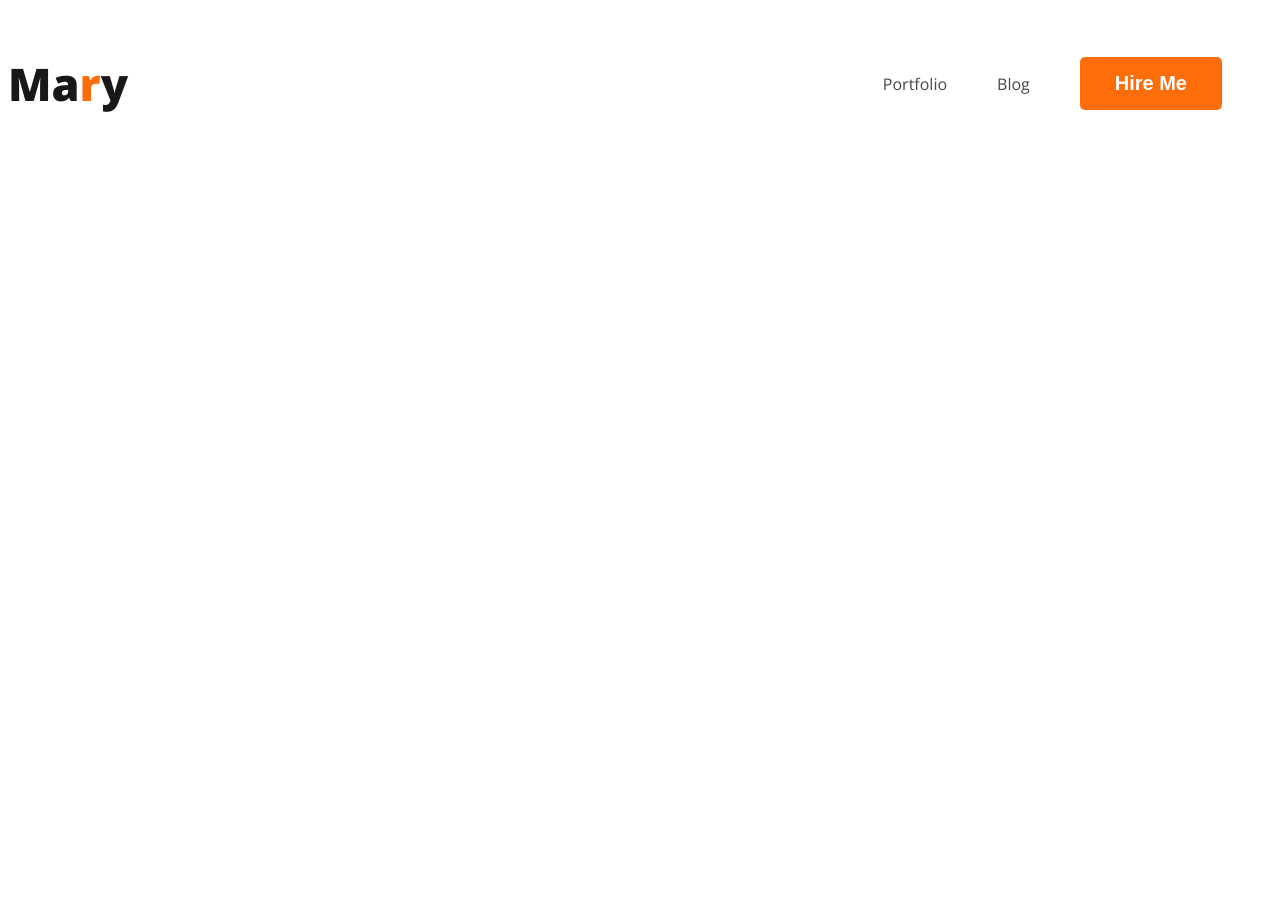
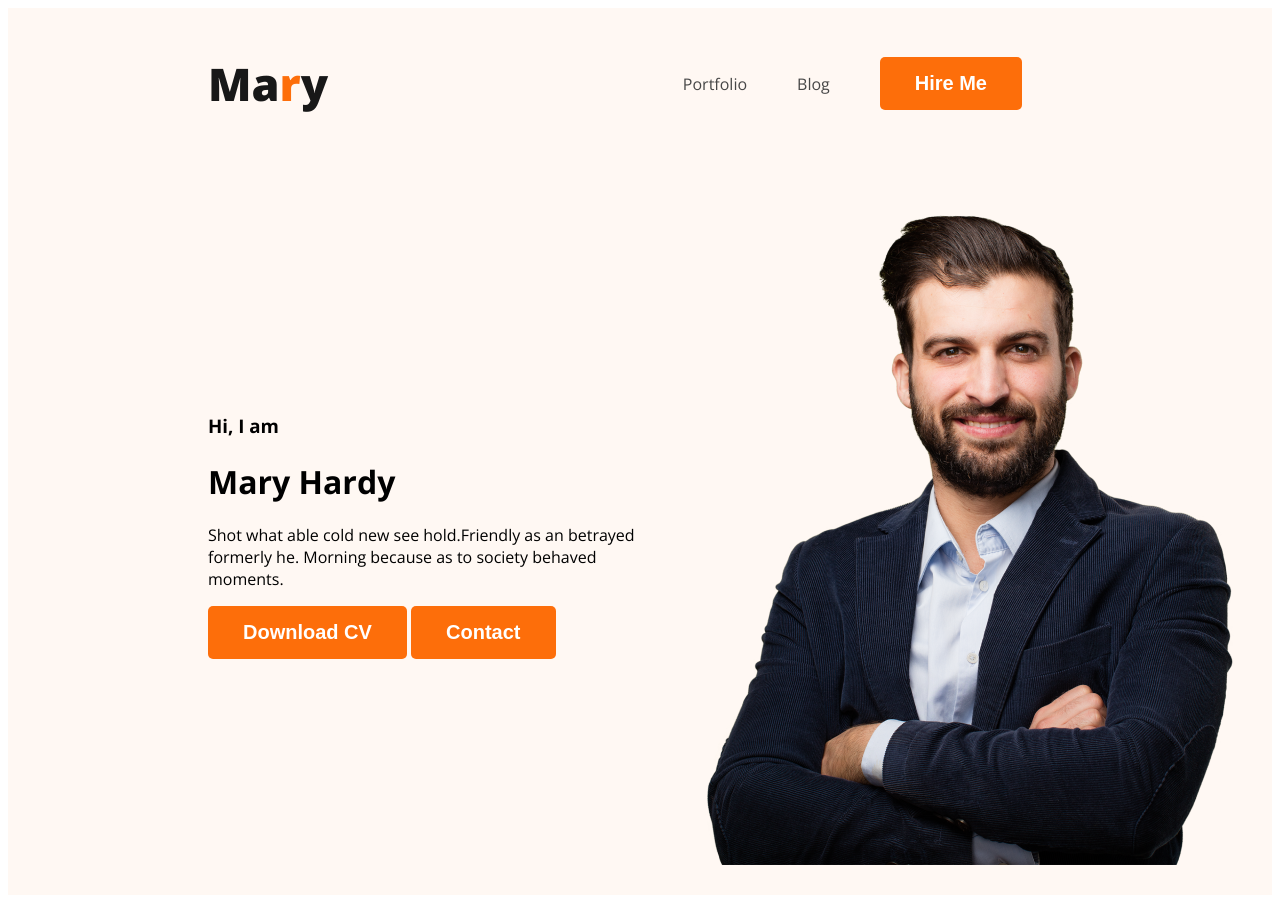
Before and after one commit to tayebidev/web-developer-portfolio, a plain HTML site: page index.html in a window 1280 px wide. Before the commit the page ends 800 px from the top, so only its background shows below. Drawn offline with nearby package versions, Linux system fonts and the light colour scheme.

Commit message:
added image of hardy

```diff
--- a/index.html
+++ b/index.html
@@ -16,7 +16,7 @@
 </head>
 
 <body>
-    <header>
+    <header class="header">
         <nav>
             <h3 class="nav-mary">
                 Ma<span class="text-primary">r</span>y
@@ -31,6 +31,29 @@
                 </li>
             </ul>
         </nav>
+        <div class="banner">
+            <div class="banner-content">
+                <h3 class="banner-greating">
+                    Hi, I am
+                </h3>
+                <h1 class="banner-heading">
+                    Mary Hardy
+                </h1>
+                <p>
+                    Shot what able cold new see hold.Friendly as an betrayed formerly he. Morning because as to society
+                    behaved moments.
+                </p>
+                <button class="btn-primary">
+                    Download CV
+                </button>
+                <button class="btn-primary">
+                    Contact
+                </button>
+            </div>
+            <img class="banner-pic" src="images/hardy.png" alt="">
+
+        </div>
+
     </header>
     <main>
 
--- a/styles/index.css
+++ b/styles/index.css
@@ -16,12 +16,18 @@ body {
     font-weight: 700;
     padding: 15px 35px;
 }
+/* header style */
+.header{
+    background-color: #FFF8F3;
+}
 
 /* nav style of header section */
 nav {
     display: flex;
     align-items: center;
     justify-content: space-between;
+    margin: 0 200px;
+
 }
 
 .nav-mary {
@@ -44,3 +50,13 @@ nav a {
     text-decoration: none;
     color: #474747;
 }
+/* banner section */
+
+.banner{
+    padding: 30px 30px 30px 200px ;
+    display: flex;
+    align-items: center;
+}
+.banner .banner-pic{
+    width: 584px;
+}
```
